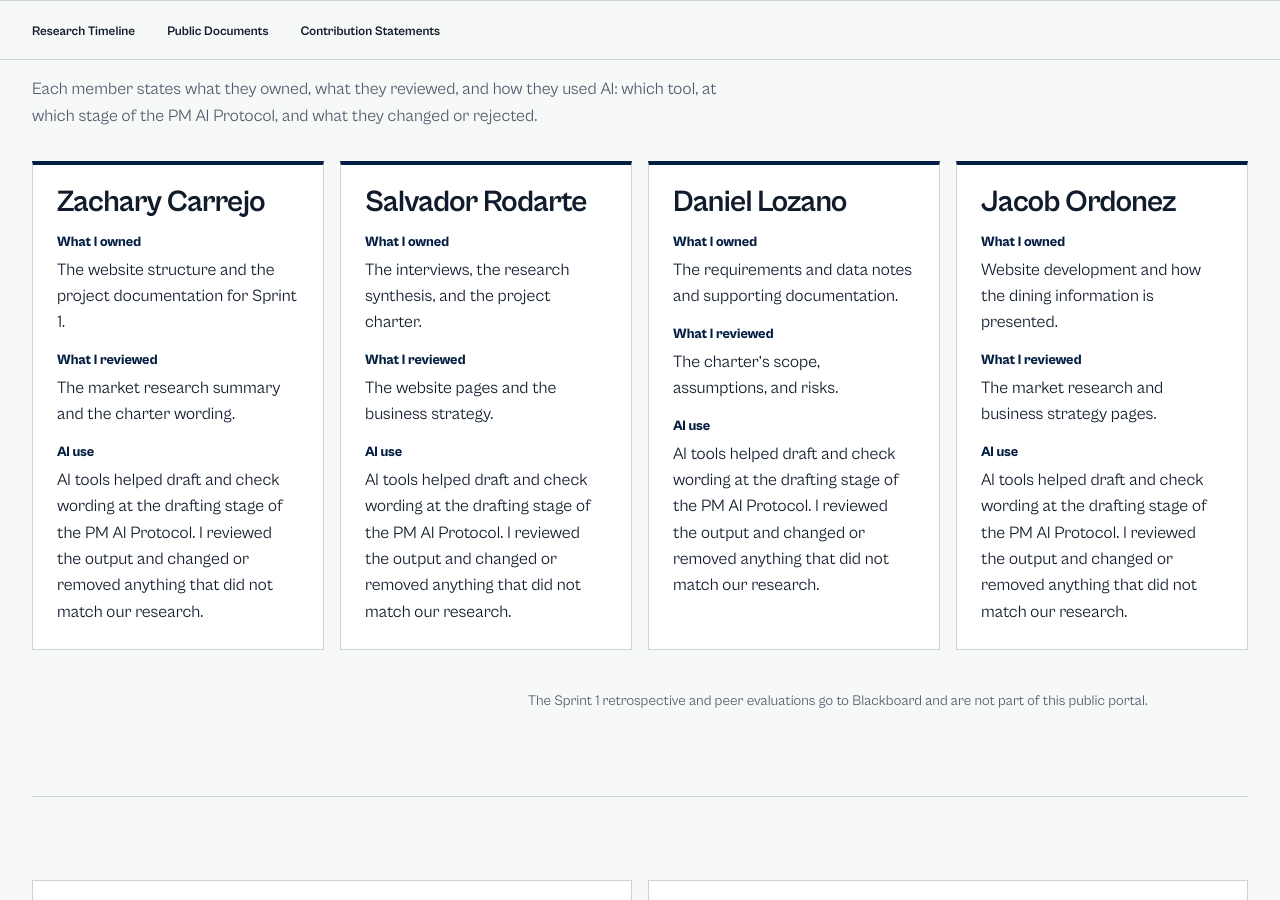
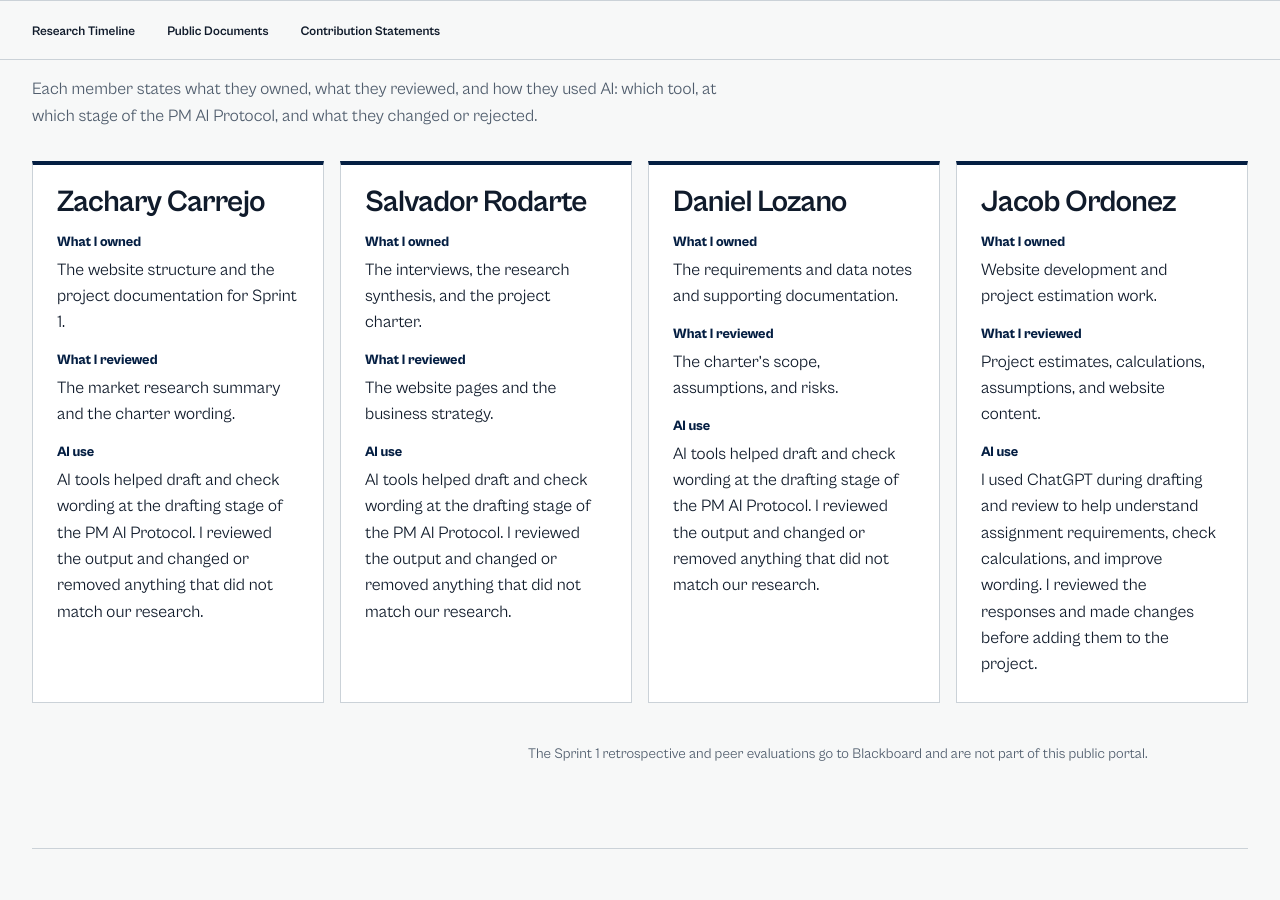
Before and after one commit to dlozan62/dlozan62.github.io, a Jekyll site: the page built from sprint-1.html, in a window 1280 px wide and 900 px high, scrolled down 2356 px. Built offline with Jekyll 4.4.1, drawn with Linux system fonts in a browser that asks for light colours.

Commit message:
Update Jacob contribution statement

```diff
--- a/sprint-1.html
+++ b/sprint-1.html
@@ -115,9 +115,14 @@ permalink: /sprints/sprint-1/
       <article class="statement">
         <h3>Jacob Ordonez</h3>
         <dl>
-          <dt>What I owned</dt><dd>Website development and how the dining information is presented.</dd>
-          <dt>What I reviewed</dt><dd>The market research and business strategy pages.</dd>
-          <dt>AI use</dt><dd>AI tools helped draft and check wording at the drafting stage of the PM AI Protocol. I reviewed the output and changed or removed anything that did not match our research.</dd>
+          <dt>What I owned</dt>
+          <dd>Website development and project estimation work.</dd>
+
+          <dt>What I reviewed</dt>
+          <dd>Project estimates, calculations, assumptions, and website content.</dd>
+
+          <dt>AI use</dt>
+          <dd>I used ChatGPT during drafting and review to help understand assignment requirements, check calculations, and improve wording. I reviewed the responses and made changes before adding them to the project.</dd>
         </dl>
       </article>
     </div>
```
